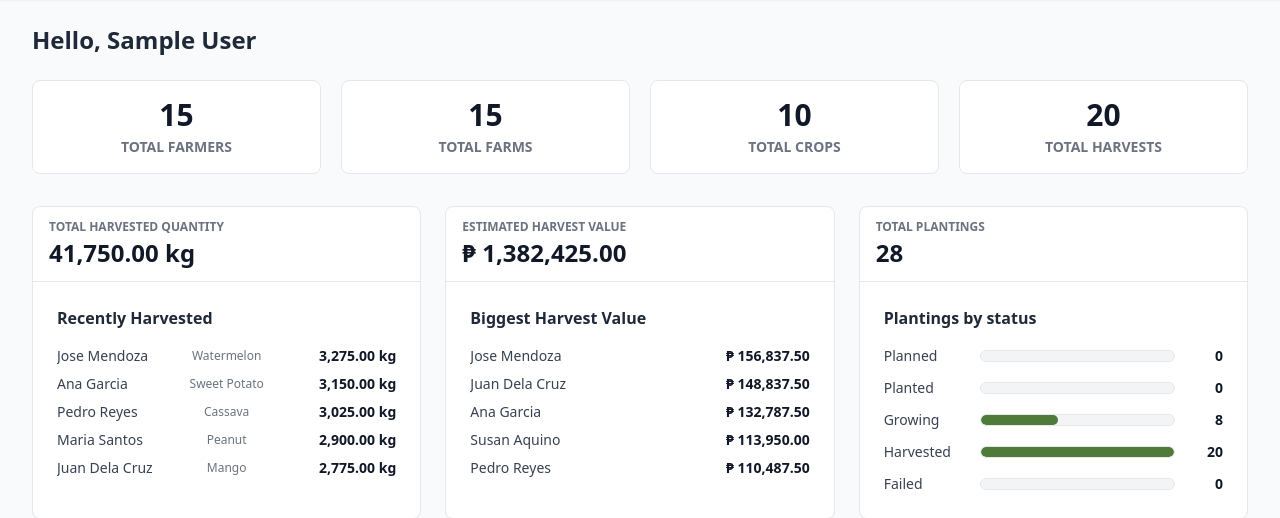
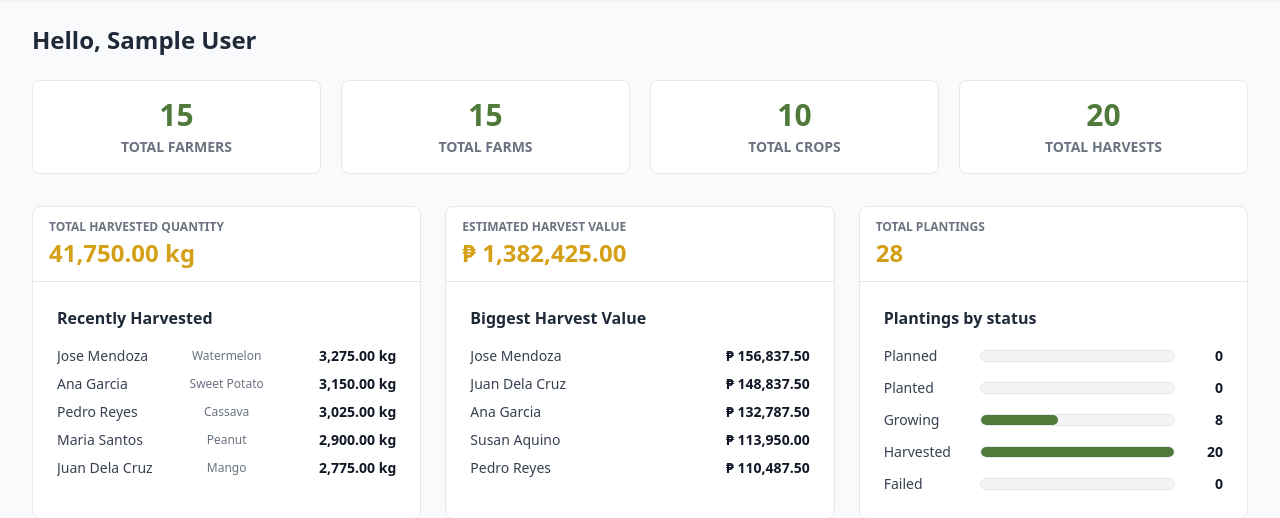
Before and after one commit to wbvieiouschia/Antoque-Midterm_Project, a PHP site: page / in a window 1280 px wide. Shown: the part 64-582 px from the top of the page. Run offline with PHP 8.4, Linux system fonts and the light colour scheme; the visitor is signed in with stand-in values (Sample User, id 1); data comes from the database, SQL or seed files in the repository; some libraries are stand-ins or nearby versions.

Commit message:
color change sa numbers hehe

```diff
--- a/index.php
+++ b/index.php
@@ -43,19 +43,19 @@ $pageTitle = 'Dashboard';
 <!-- Summary Cards -->
 <div class="grid grid-cols-2 md:grid-cols-2 lg:grid-cols-4 gap-5 mb-8 fade-in">
     <div class="bg-white px-5 py-4 rounded-lg border border-gray-200 text-center">
-        <h3 class="text-3xl font-bold text-gray-900"><?php echo number_format($counts['farmers']); ?></h3>
+        <h3 class="text-3xl font-bold text-[#4f7a3a]"><?php echo number_format($counts['farmers']); ?></h3>
         <p class="text-sm text-gray-500 uppercase font-semibold mt-1">Total Farmers</p>
     </div>
     <div class="bg-white px-5 py-4 rounded-lg border border-gray-200 text-center">
-        <h3 class="text-3xl font-bold text-gray-900"><?php echo number_format($counts['farms']); ?></h3>
+        <h3 class="text-3xl font-bold text-[#4f7a3a]"><?php echo number_format($counts['farms']); ?></h3>
         <p class="text-sm text-gray-500 uppercase font-semibold mt-1">Total Farms</p>
     </div>
     <div class="bg-white px-5 py-4 rounded-lg border border-gray-200 text-center">
-        <h3 class="text-3xl font-bold text-gray-900"><?php echo number_format($counts['crops']); ?></h3>
+        <h3 class="text-3xl font-bold text-[#4f7a3a]"><?php echo number_format($counts['crops']); ?></h3>
         <p class="text-sm text-gray-500 uppercase font-semibold mt-1">Total Crops</p>
     </div>
     <div class="bg-white px-5 py-4 rounded-lg border border-gray-200 text-center">
-        <h3 class="text-3xl font-bold text-gray-900"><?php echo number_format($counts['harvest']); ?></h3>
+        <h3 class="text-3xl font-bold text-[#4f7a3a]"><?php echo number_format($counts['harvest']); ?></h3>
         <p class="text-sm text-gray-500 uppercase font-semibold mt-1">Total Harvests</p>
     </div>
 </div>
@@ -66,7 +66,7 @@ $pageTitle = 'Dashboard';
     <div class="bg-white rounded-lg border border-gray-200 overflow-hidden">
         <div class="px-4 py-3 border-b border-gray-200">
             <p class="text-xs text-gray-500 uppercase font-semibold">Total Harvested Quantity</p>
-            <h2 class="text-2xl font-bold text-gray-900 mt-0.5"><?php echo number_format($totalHarvest, 2); ?> kg</h2>
+            <h2 class="text-2xl font-bold text-[#d4a017] mt-0.5"><?php echo number_format($totalHarvest, 2); ?> kg</h2>
         </div>
         <div class="p-6">
             <h3 class="font-semibold text-gray-800 mb-4">Recently Harvested</h3>
@@ -113,7 +113,7 @@ $pageTitle = 'Dashboard';
     <div class="bg-white rounded-lg border border-gray-200 overflow-hidden">
         <div class="px-4 py-3 border-b border-gray-200">
             <p class="text-xs text-gray-500 uppercase font-semibold">Estimated Harvest Value</p>
-            <h2 class="text-2xl font-bold text-gray-900 mt-0.5">₱ <?php echo number_format($totalHarvestValue, 2); ?></h2>
+            <h2 class="text-2xl font-bold text-[#d4a017] mt-0.5">₱ <?php echo number_format($totalHarvestValue, 2); ?></h2>
         </div>
         <div class="p-6">
             <h3 class="font-semibold text-gray-800 mb-4">Biggest Harvest Value</h3>
@@ -152,7 +152,7 @@ $pageTitle = 'Dashboard';
     <div class="bg-white rounded-lg border border-gray-200 overflow-hidden">
         <div class="px-4 py-3 border-b border-gray-200">
             <p class="text-xs text-gray-500 uppercase font-semibold">Total Plantings</p>
-            <h2 class="text-2xl font-bold text-gray-900 mt-0.5"><?php echo number_format($counts['planting']); ?></h2>
+            <h2 class="text-2xl font-bold text-[#d4a017] mt-0.5"><?php echo number_format($counts['planting']); ?></h2>
         </div>
         <div class="p-6">
             <h3 class="font-semibold text-gray-800 mb-4">Plantings by status</h3>
--- a/pages/crops.php
+++ b/pages/crops.php
@@ -321,7 +321,7 @@ $seasonOptions = ['Wet Season', 'Dry Season', 'Year Round'];
                             <td class="px-6 py-3 text-gray-700"><?php echo e($r['crop_category']['category_name'] ?? '—'); ?></td>
                             <td class="px-6 py-3 text-gray-700"><?php echo $r['growing_period_days']; ?> days</td>
                             <td class="px-6 py-3 text-gray-700"><?php echo e($r['season']['season_name'] ?? '—'); ?></td>
-                            <td class="px-6 py-3 text-right">
+                            <td class="px-6 py-3 text-right whitespace-nowrap">
                                 <a href="crops.php?action=view&id=<?php echo $r['crop_id']; ?>" class="px-2.5 py-1 border border-gray-300 rounded text-xs font-medium text-gray-700 hover:bg-gray-50 mr-3">View</a>
                                 <a href="crops.php?action=edit&id=<?php echo $r[
                                     'crop_id'
--- a/pages/farmers.php
+++ b/pages/farmers.php
@@ -313,7 +313,7 @@ foreach ($viewFarms as $vf) {
                                 $r['address'] ?? '—',
                             ); ?></td>
                             <td class="px-6 py-3 text-gray-700"><?php echo e($r['date_registered'] ?? '—'); ?></td>
-                            <td class="px-6 py-3 text-right">
+                            <td class="px-6 py-3 text-right whitespace-nowrap">
                                 <a href="farmers.php?action=view&id=<?php echo $r['farmer_id']; ?>" class="px-2.5 py-1 border border-gray-300 rounded text-xs font-medium text-gray-700 hover:bg-gray-50 mr-3">View</a>
                                 <a href="farmers.php?action=edit&id=<?php echo $r[
                                     'farmer_id'
--- a/pages/farms.php
+++ b/pages/farms.php
@@ -341,7 +341,7 @@ $irrOptions = ['Rainfed', 'Irrigated', 'Drip Irrigation'];
                             ); ?></td>
                             <td class="px-6 py-3 text-gray-700"><?php echo e($r['soil_type']['soil_type_name'] ?? '—'); ?></td>
                             <td class="px-6 py-3 text-gray-700"><?php echo e($r['irrigation_type']['irrigation_type_name'] ?? '—'); ?></td>
-                            <td class="px-6 py-3 text-right">
+                            <td class="px-6 py-3 text-right whitespace-nowrap">
                                 <a href="farms.php?action=view&id=<?php echo $r['farm_id']; ?>" class="px-2.5 py-1 border border-gray-300 rounded text-xs font-medium text-gray-700 hover:bg-gray-50 mr-3">View</a>
                                 <a href="farms.php?action=edit&id=<?php echo $r[
                                     'farm_id'
--- a/pages/harvest.php
+++ b/pages/harvest.php
@@ -354,7 +354,7 @@ $pl['planting_id']
                                 $r['quantity_kg'] * $r['selling_price_per_kg'],
                                 2,
                             ); ?></td>
-                            <td class="px-6 py-3 text-right">
+                            <td class="px-6 py-3 text-right whitespace-nowrap">
                                 <a href="harvest.php?action=view&id=<?php echo $r['harvest_id']; ?>" class="px-2.5 py-1 border border-gray-300 rounded text-xs font-medium text-gray-700 hover:bg-gray-50 mr-3">View</a>
                                 <a href="harvest.php?action=edit&id=<?php echo $r[
                                     'harvest_id'
--- a/pages/index.php
+++ b/pages/index.php
@@ -219,7 +219,7 @@ if ($action === 'edit' && $id > 0) {
                                 $r['address'] ?? '—',
                             ); ?></td>
                             <td class="px-6 py-3 text-gray-700"><?php echo e($r['date_registered'] ?? '—'); ?></td>
-                            <td class="px-6 py-3 text-right">
+                            <td class="px-6 py-3 text-right whitespace-nowrap">
                                 <a href="index.php?action=edit&id=<?php echo $r[
                                     'farmer_id'
                                 ]; ?>" class="text-blue-600 hover:underline text-sm">Edit</a>
--- a/pages/planting.php
+++ b/pages/planting.php
@@ -384,7 +384,7 @@ $statusOptions = $plantingStatuses;
                                     <?php echo e($r['planting_status']['status_name'] ?? ''); ?>
                                 </span>
                             </td>
-                            <td class="px-6 py-3 text-right">
+                            <td class="px-6 py-3 text-right whitespace-nowrap">
                                 <a href="planting.php?action=view&id=<?php echo $r['planting_id']; ?>" class="px-2.5 py-1 border border-gray-300 rounded text-xs font-medium text-gray-700 hover:bg-gray-50 mr-3">View</a>
                                 <a href="planting.php?action=edit&id=<?php echo $r[
                                     'planting_id'
```
